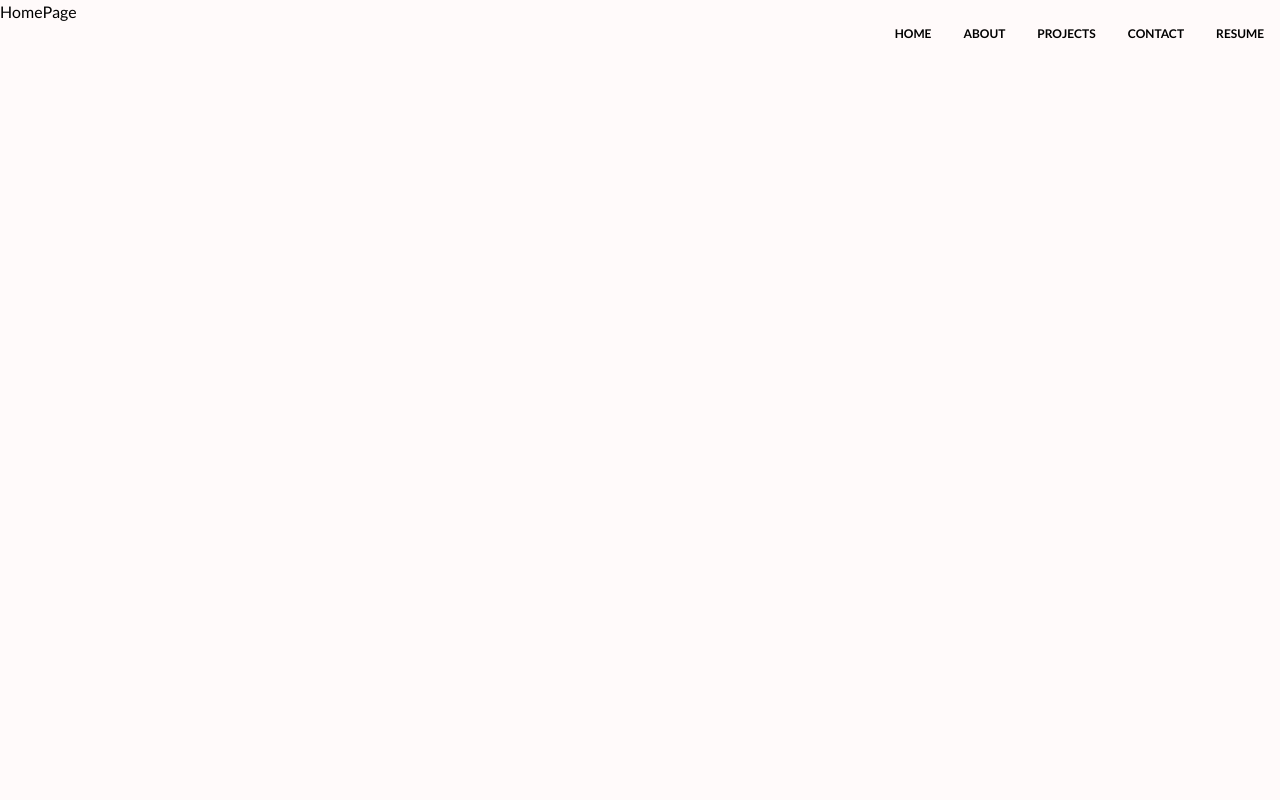
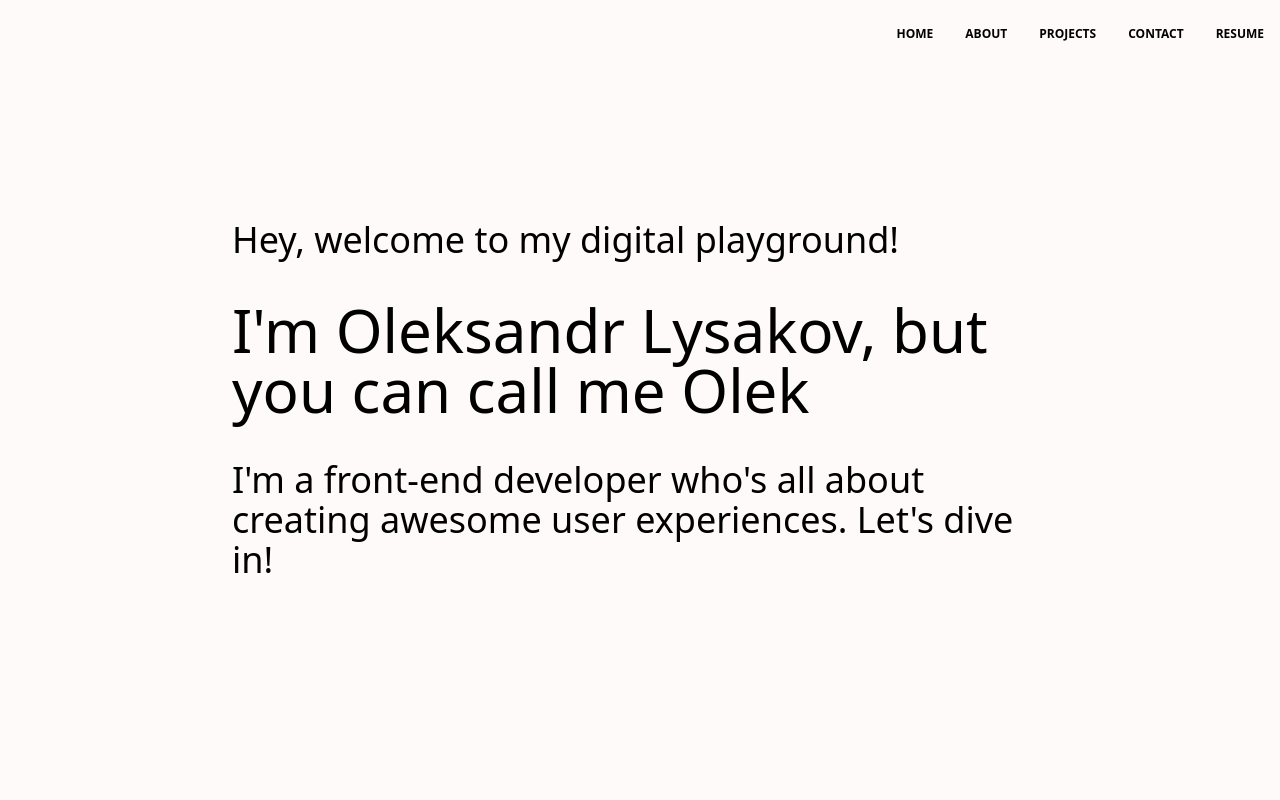
Before and after one commit to pologora/portfolio, a Next.js app: page / in a window 1280 px wide. Shown: the top 800 px of the page. Built offline with nearby package versions, Linux system fonts and the light colour scheme.

Commit message:
Add homepage content

```diff
--- a/src/components/HomePage/HomePage.jsx
+++ b/src/components/HomePage/HomePage.jsx
@@ -1,4 +1,20 @@
-function HomePage() {
-  return <section>HomePage</section>;
+function HomePage({ isMenuOpen }) {
+  return (
+    <section className="flex justify-center place-items-center">
+      <div
+        className={`p-10 max-w-4xl  m-4 sm:m-8 md:m-12 lg:m-16 xl:m-20 cursor-default xs:m-0 ${
+          !isMenuOpen && 'type1 button'
+        }`}
+      >
+        <h2>Hey, welcome to my digital playground!</h2>
+        <h1 className="my-10">I&apos;m Oleksandr Lysakov, but you can call me Olek</h1>
+
+        <h2>
+          I&apos;m a front-end developer who&apos;s all about creating awesome user experiences.
+          Let&apos;s dive in!
+        </h2>
+      </div>
+    </section>
+  );
 }
 export default HomePage;
--- a/src/components/Navigation/Navbar.jsx
+++ b/src/components/Navigation/Navbar.jsx
@@ -3,17 +3,8 @@ import { useEffect, useState } from 'react';
 import Navlink from './Navlink';
 import links from '../../data/menu';
 
-function Navbar() {
-  const [isOpen, setIsOpen] = useState(true);
+function Navbar({ handleMenuClose, handleMenuOpen, isMenuOpen }) {
   const [isShadow, setIsShadow] = useState(false);
-
-  const handleMenuOpen = () => {
-    setIsOpen(true);
-  };
-
-  const handleMenuClose = () => {
-    setIsOpen(false);
-  };
 
   useEffect(() => {
     const handleShadow = () => {
@@ -28,15 +19,26 @@ function Navbar() {
   }, []);
 
   const linksElements = links.map((item) => (
-    <Navlink key={item.type} type={item.type} url={item.url} title={item.title} />
+    <Navlink
+      key={item.type}
+      type={item.type}
+      url={item.url}
+      title={item.title}
+      handleMenuClose={handleMenuClose}
+    />
   ));
+
   return (
-    <nav className={`fixed w-full h-16  z[100] px-4 2xl:px-16 ${isShadow && 'shadow-xl'}`}>
+    <nav
+      className={`fixed w-full h-16  z[100] px-4 2xl:px-16 ${
+        isShadow && 'shadow-xl'
+      } bg-background_main`}
+    >
       <ul className="hidden md:flex gap-8 justify-end items-center w-full h-full">
         {linksElements}
       </ul>
 
-      {!isOpen && (
+      {!isMenuOpen && (
         <div className="md:hidden absolute right-4 top-4 cursor-pointer">
           <button type="button" onClick={handleMenuOpen}>
             <AiOutlineMenu size={28} />
@@ -45,12 +47,12 @@ function Navbar() {
       )}
       <div
         className={
-          isOpen
-            ? 'md:hidden fixed left-0 top-0 w-full bg-background_main h-screen ease-in duration-300'
-            : 'fixed left-0 top-[-100%] w-full ease-in duration-300'
+          isMenuOpen
+            ? 'md:hidden fixed left-0 top-0 w-full bg-background_main h-screen ease-in duration-500'
+            : 'fixed left-0 top-[-100%] w-full ease-in duration-500'
         }
       >
-        {isOpen && (
+        {isMenuOpen && (
           <div>
             <button
               type="button"
@@ -61,7 +63,7 @@ function Navbar() {
             </button>
           </div>
         )}
-        <ul className="flex flex-col place-items-center gap-6 mt-28">{linksElements}</ul>
+        <ul className="flex flex-col place-items-center gap-12 mt-28 z-10">{linksElements}</ul>
       </div>
     </nav>
   );
--- a/src/components/Navigation/Navlink.jsx
+++ b/src/components/Navigation/Navlink.jsx
@@ -1,9 +1,15 @@
 import Link from 'next/link';
 
-function Navlink({ type, url, title }) {
+function Navlink({
+  type, url, title, handleMenuClose,
+}) {
   return (
     <li>
-      <Link className={`text-xs font-bold uppercase z-100" button ${type}`} href={url}>
+      <Link
+        className={`text-xs font-bold uppercase z-100" button ${type}`}
+        href={url}
+        onClick={handleMenuClose}
+      >
         {title}
       </Link>
     </li>
--- a/src/pages/index.jsx
+++ b/src/pages/index.jsx
@@ -1,3 +1,4 @@
+import { useState } from 'react';
 import About from '../components/About/About';
 import Contact from '../components/Contact/Contact';
 import Navbar from '../components/Navigation/Navbar';
@@ -5,10 +6,24 @@ import Projects from '../components/Projects/Projects';
 import HomePage from '../components/HomePage/HomePage';
 
 export default function Home() {
+  const [isMenuOpen, setIsMenuOpen] = useState(false);
+
+  const handleMenuOpen = () => {
+    setIsMenuOpen(true);
+  };
+
+  const handleMenuClose = () => {
+    setIsMenuOpen(false);
+  };
+
   return (
     <main>
-      <Navbar />
-      <HomePage />
+      <Navbar
+        handleMenuOpen={handleMenuOpen}
+        handleMenuClose={handleMenuClose}
+        isMenuOpen={isMenuOpen}
+      />
+      <HomePage isMenuOpen={isMenuOpen} />
       <About />
       <Projects />
       <Contact />
--- a/src/styles/buttons.css
+++ b/src/styles/buttons.css
@@ -11,6 +11,7 @@
   background-color: transparent;
   cursor: pointer;
   outline: none;
+  transition: all 1s ease;
 }
 
 .button.type5 {
--- a/src/styles/globals.css
+++ b/src/styles/globals.css
@@ -5,7 +5,7 @@
 
 @layer base {
   html {
-    font-family: 'Lato', 'sans-serif';
+    /* font-family: 'Lato', 'sans-serif'; */
     scroll-behavior: smooth;
   }
 
```
